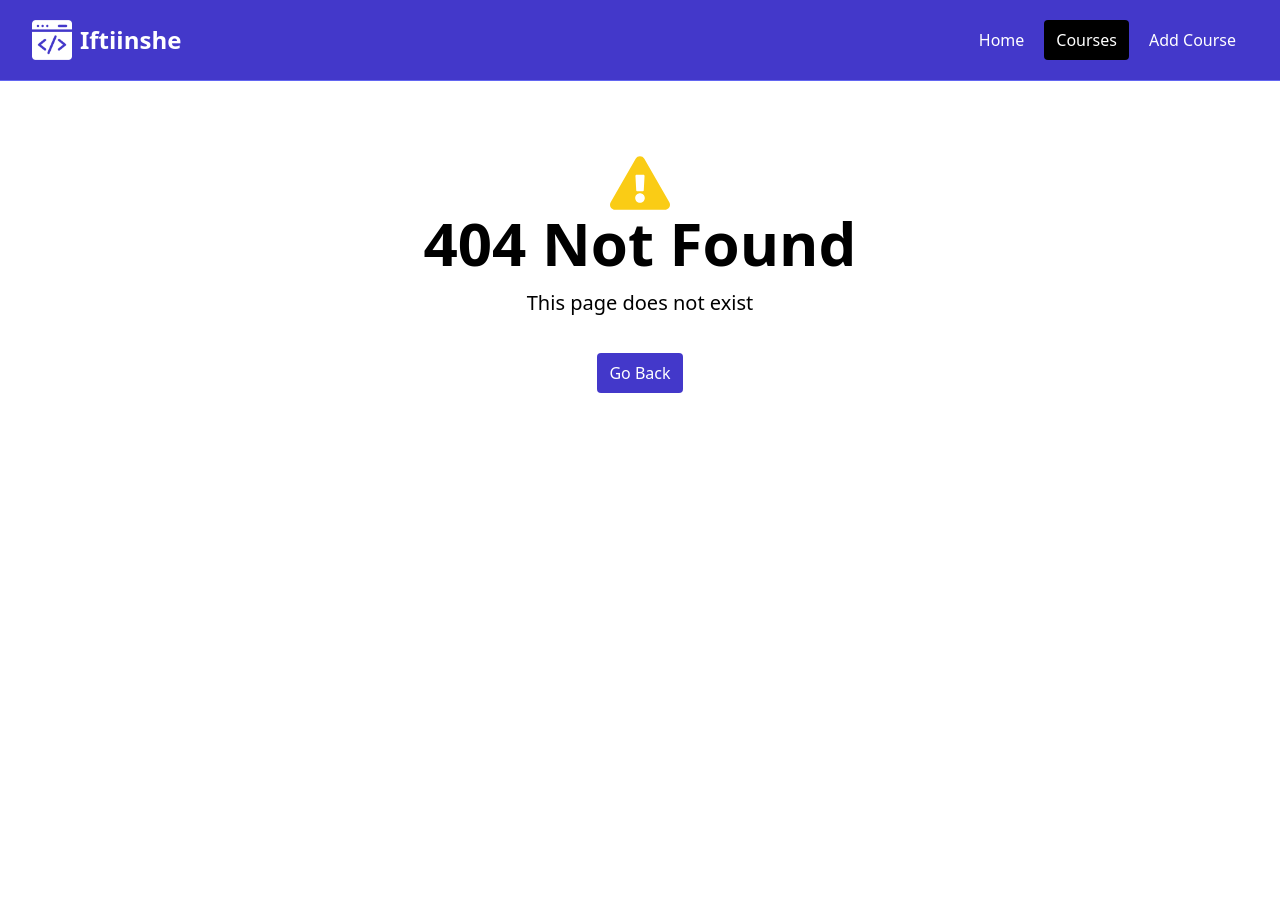
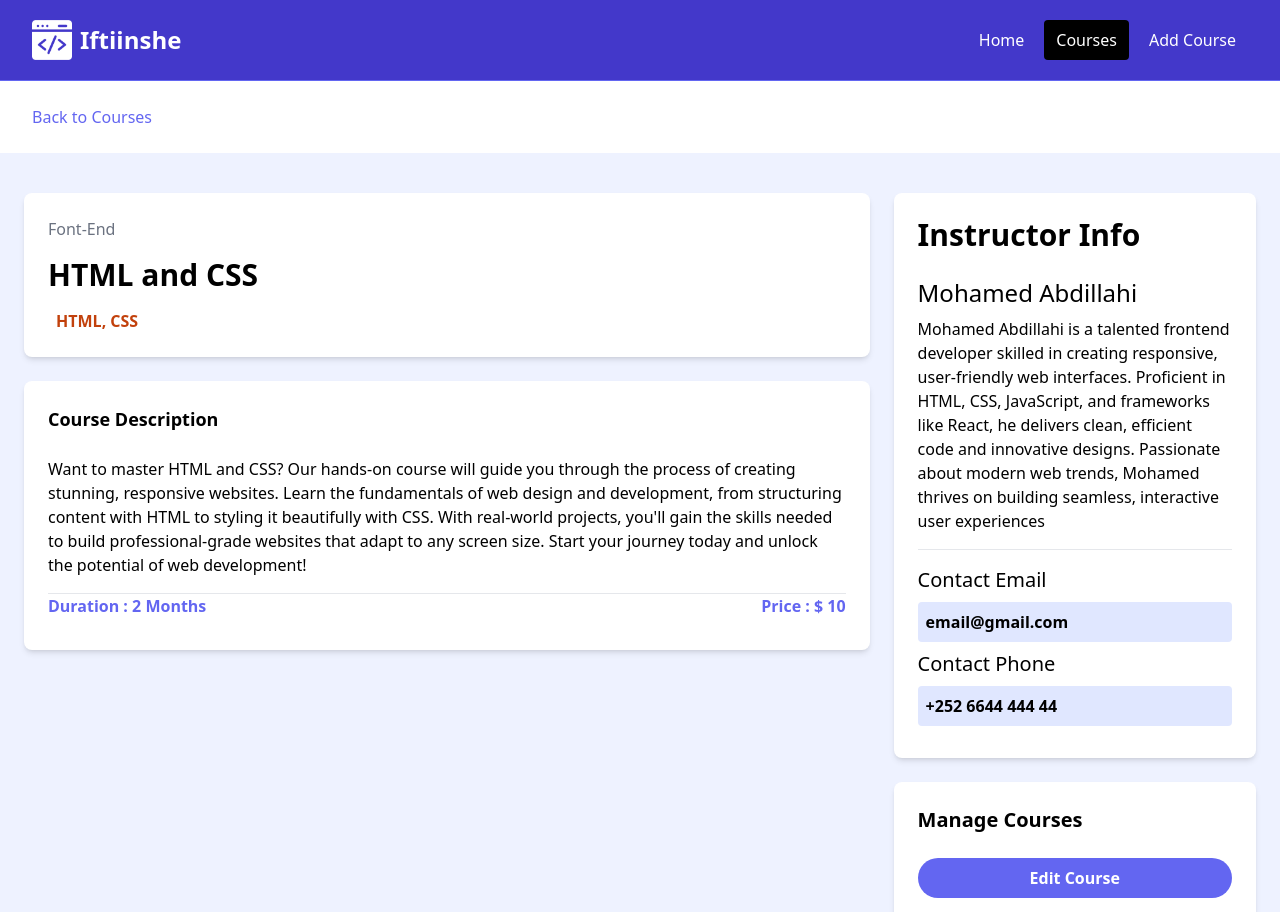
Before and after one commit to korodhsoaqoon/iftiinshe-react-app, a React (Vite) app: page /courses/1 in a window 1280 px wide. Before the commit this address had no page. Shown: the top 912 px of the page. Before the commit the page ends 800 px from the top, so only its background shows below. Built offline with nearby package versions, Linux system fonts and the light colour scheme.

Commit message:
Added Single Course Details Page - CourseDetailsPage Component

```diff
--- a/src/App.jsx
+++ b/src/App.jsx
@@ -5,6 +5,7 @@ import CoursesPage from "./pages/CoursesPage";
 import { BrowserRouter, Routes, Route } from "react-router-dom";
 import AddCoursePage from "./pages/AddCoursePage";
 import NotFoundPage from "./pages/NotFoundPage";
+import CourseDetailsPage from "./pages/CourseDetailsPage";
 const App = () => {
   return (
     <div>
@@ -13,7 +14,9 @@ const App = () => {
         <Routes>
           <Route path="/" element={<HomePage />} />
           <Route path="/courses" element={<CoursesPage />} />
+          <Route path="/courses/:id" element={<CourseDetailsPage />} />
           <Route path="/add-course" element={<AddCoursePage />} />
+
           <Route path="*" element={<NotFoundPage />} />
         </Routes>
       </BrowserRouter>
--- a/src/components/CourseListing.jsx
+++ b/src/components/CourseListing.jsx
@@ -1,5 +1,6 @@
 import { useState } from "react";
 import { FaCode } from "react-icons/fa";
+import { NavLink } from "react-router-dom";
 const CourseListing = ({ course }) => {
   const [showFullDescription, setShowFullDescription] = useState(false);
   let description = course.description;
@@ -32,12 +33,12 @@ const CourseListing = ({ course }) => {
               <FaCode className="text-xl " />{" "}
               <span className="font-semibold">{course.technology}</span>
             </div>
-            <a
+            <NavLink
               className="h-[36px] bg-indigo-500 hover:bg-indigo-600 text-white px-4 py-2 flex items-center justify-center rounded-lg"
-              href="/course.html"
+              to={`/courses/${course.id}`}
             >
               Read More
-            </a>
+            </NavLink>
           </div>
         </div>
       </div>
--- /dev/null
+++ b/src/pages/CourseDetailsPage.jsx
@@ -0,0 +1,101 @@
+const CourseDetailsPage = () => {
+  return (
+    <>
+      <section>
+        <div className="container m-auto p-6">
+          <a
+            className="text-indigo-500 hover:text-indigo-600"
+            href="/courses.html"
+          >
+            <i className="fas fa-arrow-left mr-2"></i> Back to Courses
+          </a>
+        </div>
+      </section>
+
+      {/* <!-- Course Info --> */}
+      <section className="bg-indigo-50">
+        <div className="container m-auto py-10 px-6 grid grid-cols-1 md:grid-cols-[7fr_3fr] gap-6">
+          {/* <!-- course info section --> */}
+          <main>
+            <div className="bg-white p-6 rounded-lg shadow-md text-center md:text-left">
+              <div className="text-gray-500 mb-4">Font-End</div>
+              <h1 className="text-3xl font-bold mb-4">HTML and CSS</h1>
+              <div className="text-orange-700 flex items-center justify-center md:justify-start gap-2">
+                <i className="fa-solid fa-code text-lg"></i>
+                <span className="font-semibold">HTML, CSS</span>
+              </div>
+            </div>
+            {/* <!-- description< --> */}
+            <div className="mt-6 bg-white rounded-lg p-6 shadow-md mt-6">
+              <h3 className="text-lg font-bold mb-6">Course Description</h3>
+              <p className="mb-4">
+                Want to master HTML and CSS? Our hands-on course will guide you
+                through the process of creating stunning, responsive websites.
+                Learn the fundamentals of web design and development, from
+                structuring content with HTML to styling it beautifully with
+                CSS. With real-world projects, you'll gain the skills needed to
+                build professional-grade websites that adapt to any screen size.
+                Start your journey today and unlock the potential of web
+                development!
+              </p>
+              <hr />
+              <div className="flex justify-between">
+                <h3 className="text-indigo-500 mb-2 font-semibold">
+                  Duration : 2 Months
+                </h3>
+                <h3 className="text-indigo-500 mb-2 font-semibold">
+                  Price : $ 10
+                </h3>
+              </div>
+            </div>
+          </main>
+
+          {/* <!-- sideBar (instructor info)--> */}
+          <aside>
+            <div className="bg-white p-6 rounded-lg shadow-md">
+              <h3 className="text-3xl font-bold mb-6">Instructor Info</h3>
+              <h2 className="text-2xl">Mohamed Abdillahi</h2>
+              <p className="mt-2">
+                Mohamed Abdillahi is a talented frontend developer skilled in
+                creating responsive, user-friendly web interfaces. Proficient in
+                HTML, CSS, JavaScript, and frameworks like React, he delivers
+                clean, efficient code and innovative designs. Passionate about
+                modern web trends, Mohamed thrives on building seamless,
+                interactive user experiences
+              </p>
+
+              <hr className="my-4" />
+              <h3 className="text-xl">Contact Email</h3>
+              <p className="font-bold p-2 bg-indigo-100 rounded my-2">
+                email@gmail.com
+              </p>
+              <h3 className="text-xl">Contact Phone</h3>
+              <p className="font-bold p-2 bg-indigo-100 rounded my-2">
+                +252 6644 444 44
+              </p>
+            </div>
+
+            {/* <!-- Manage --> */}
+            <div className="bg-white p-6 rounded-lg shadow-md mt-6">
+              <h3 className="text-xl font-bold mb-6">Manage Courses</h3>
+              <a
+                className="bg-indigo-500 hover:bg-indigo-600 text-white text-center font-bold py-2 px-4 rounded-full focus:outline-one focus:shadow-outline mt-4 block"
+                href="#"
+              >
+                Edit Course
+              </a>
+              <a
+                className="bg-red-600 hover:bg-red-700 text-white text-center font-bold py-2 px-4 rounded-full focus:outline-one focus:shadow-outline mt-4 block"
+                href="#"
+              >
+                Delete Course
+              </a>
+            </div>
+          </aside>
+        </div>
+      </section>
+    </>
+  );
+};
+
+export default CourseDetailsPage;
```
